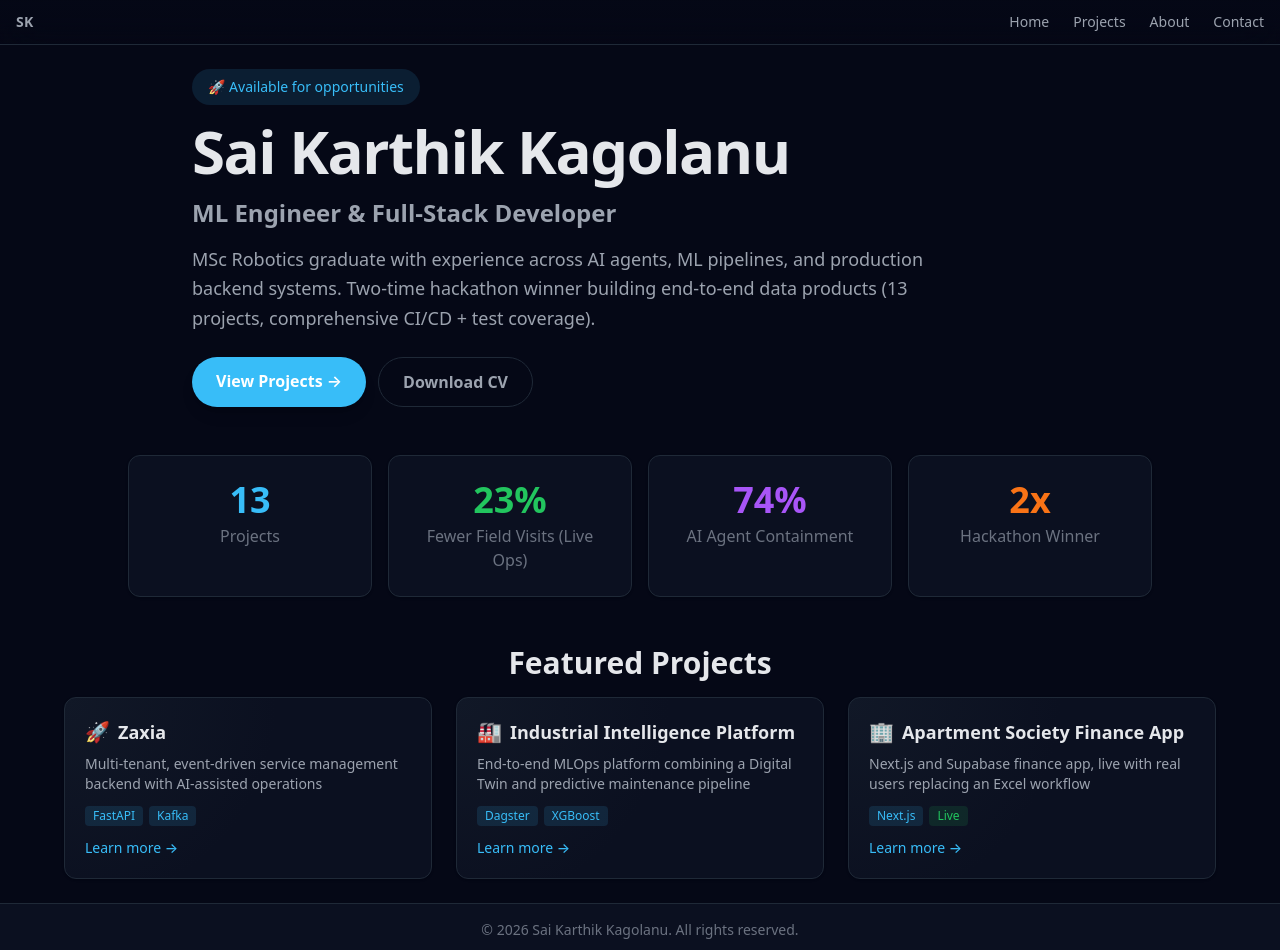
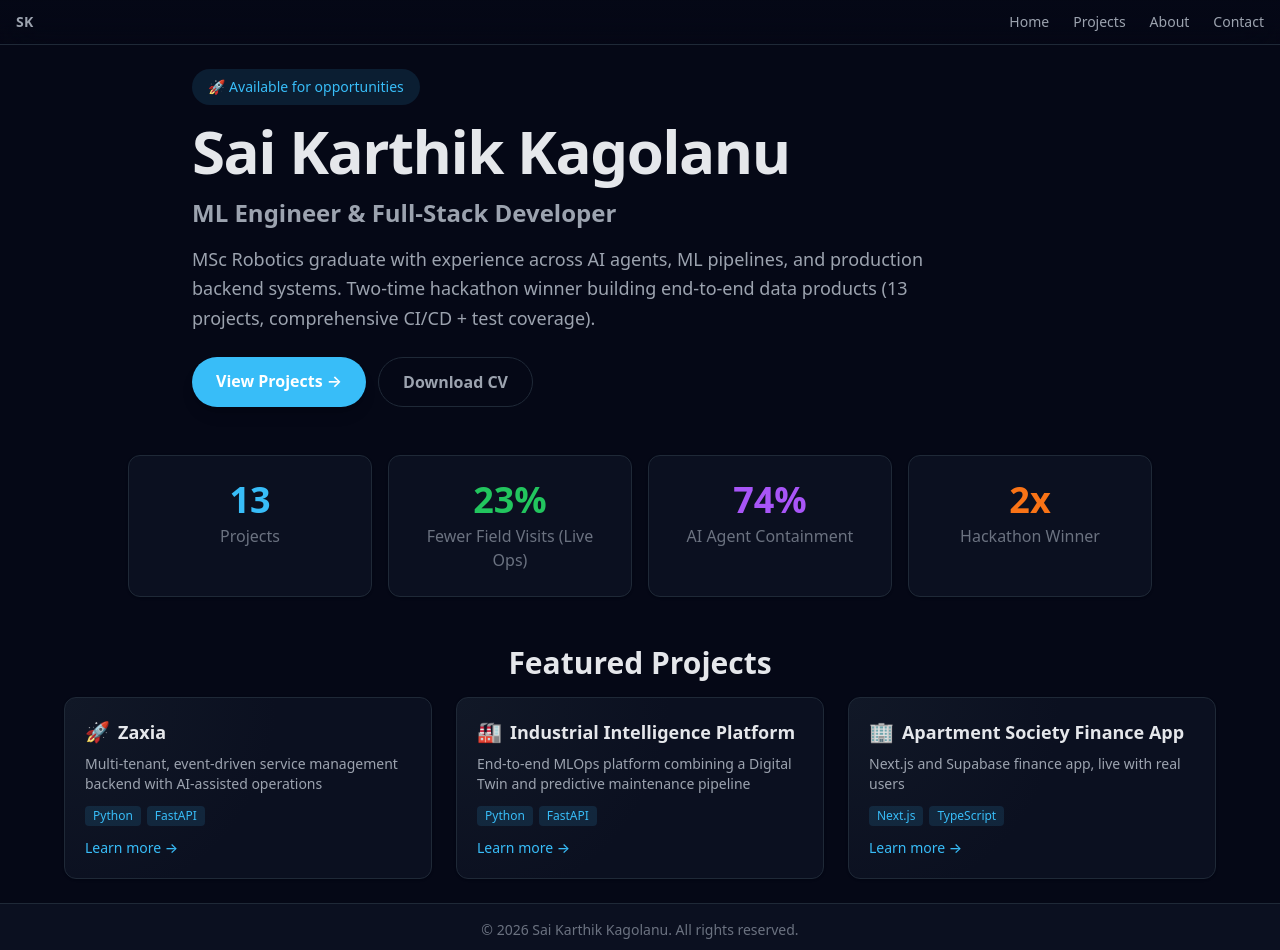
Before and after one commit to SkullKrak7/portfolio-website, a Next.js app: page / in a window 1280 px wide. Shown: the top 950 px of the page. Built offline with nearby package versions, Linux system fonts and the light colour scheme.

Commit message:
refactor: dynamically render featured projects on homepage and soften CLAUDE.md brittle numbers

```diff
--- a/app/page.tsx
+++ b/app/page.tsx
@@ -1,3 +1,5 @@
+import { projects } from '@/lib/projects'
+
 export default function Home() {
   return (
     <>
@@ -70,68 +72,40 @@ export default function Home() {
       <section className="container mx-auto px-4 lg:px-8 py-4 lg:py-6">
         <h2 className="text-2xl md:text-3xl font-bold mb-4 text-center" style={{ color: 'var(--text-primary)' }}>Featured Projects</h2>
         <div className="grid md:grid-cols-2 lg:grid-cols-3 gap-4 lg:gap-6 max-w-6xl mx-auto">
-          {/* Zaxia */}
-          <div className="group p-4 md:p-5 rounded-xl shadow hover:shadow-xl transition-all flex flex-col h-full" style={{
+          {projects.filter(p => p.featured).slice(0, 3).map((project) => (
+            <div key={project.slug} className="group p-4 md:p-5 rounded-xl shadow hover:shadow-xl transition-all flex flex-col h-full" style={{
               background: 'radial-gradient(circle at top left, #111827 0%, var(--bg-elevated) 52%)',
               border: '1px solid var(--border-subtle)'
             }}>
               <div className="flex items-center gap-2 mb-2">
-              <div className="text-xl">🚀</div>
-              <h3 className="text-base md:text-lg font-semibold" style={{ color: 'var(--text-primary)' }}>Zaxia</h3>
+                <div className="text-xl">
+                  {project.slug === 'zaxia' ? '🚀' :
+                   project.slug === 'industrial-intelligence-platform' ? '🏭' :
+                   project.slug === 'taa-society-treasurer' ? '🏢' :
+                   project.slug === 'retail-odyssey' ? '🏆' : '✨'}
+                </div>
+                <h3 className="text-base md:text-lg font-semibold" style={{ color: 'var(--text-primary)' }}>{project.title}</h3>
               </div>
               <p className="mb-3 text-xs md:text-sm flex-grow" style={{ color: 'var(--text-secondary)' }}>
-              Multi-tenant, event-driven service management backend with AI-assisted operations
+                {project.description}
               </p>
               <div className="flex gap-1.5 mb-3 flex-wrap text-xs" style={{ color: 'var(--text-muted)' }}>
-              <span className="px-2 py-0.5 rounded" style={{ background: 'var(--accent-soft)', color: 'var(--accent)' }}>FastAPI</span>
-              <span className="px-2 py-0.5 rounded" style={{ background: 'var(--accent-soft)', color: 'var(--accent)' }}>Kafka</span>
+                {project.tags.slice(0, 2).map(tag => (
+                  <span key={tag} className="px-2 py-0.5 rounded" style={{
+                    background: tag === 'Live' ? 'rgba(34, 197, 94, 0.12)' :
+                                tag === '🏆 Winner' ? 'rgba(234, 179, 8, 0.12)' : 'var(--accent-soft)',
+                    color: tag === 'Live' ? 'var(--accent-success)' :
+                           tag === '🏆 Winner' ? 'var(--accent-warning)' : 'var(--accent)'
+                  }}>
+                    {tag}
+                  </span>
+                ))}
               </div>
-            <a href="/projects/zaxia" className="text-xs md:text-sm font-medium hover:underline mt-auto" style={{ color: 'var(--accent)' }}>
+              <a href={`/projects/${project.slug}`} className="text-xs md:text-sm font-medium hover:underline mt-auto" style={{ color: 'var(--accent)' }}>
                 Learn more →
               </a>
             </div>
-
-          {/* Industrial Intelligence Platform */}
-          <div className="group p-4 md:p-5 rounded-xl shadow hover:shadow-xl transition-all flex flex-col h-full" style={{
-            background: 'radial-gradient(circle at top left, #111827 0%, var(--bg-elevated) 52%)',
-            border: '1px solid var(--border-subtle)'
-          }}>
-            <div className="flex items-center gap-2 mb-2">
-              <div className="text-xl">🏭</div>
-              <h3 className="text-base md:text-lg font-semibold" style={{ color: 'var(--text-primary)' }}>Industrial Intelligence Platform</h3>
-            </div>
-            <p className="mb-3 text-xs md:text-sm flex-grow" style={{ color: 'var(--text-secondary)' }}>
-              End-to-end MLOps platform combining a Digital Twin and predictive maintenance pipeline
-            </p>
-            <div className="flex gap-1.5 mb-3 flex-wrap text-xs" style={{ color: 'var(--text-muted)' }}>
-              <span className="px-2 py-0.5 rounded" style={{ background: 'var(--accent-soft)', color: 'var(--accent)' }}>Dagster</span>
-              <span className="px-2 py-0.5 rounded" style={{ background: 'var(--accent-soft)', color: 'var(--accent)' }}>XGBoost</span>
-            </div>
-            <a href="/projects/industrial-intelligence-platform" className="text-xs md:text-sm font-medium hover:underline mt-auto" style={{ color: 'var(--accent)' }}>
-              Learn more →
-            </a>
-          </div>
-
-          {/* Apartment Society Finance App */}
-          <div className="group p-4 md:p-5 rounded-xl shadow hover:shadow-xl transition-all flex flex-col h-full" style={{
-            background: 'radial-gradient(circle at top left, #111827 0%, var(--bg-elevated) 52%)',
-            border: '1px solid var(--border-subtle)'
-          }}>
-            <div className="flex items-center gap-2 mb-2">
-              <div className="text-xl">🏢</div>
-              <h3 className="text-base md:text-lg font-semibold" style={{ color: 'var(--text-primary)' }}>Apartment Society Finance App</h3>
-            </div>
-            <p className="mb-3 text-xs md:text-sm flex-grow" style={{ color: 'var(--text-secondary)' }}>
-              Next.js and Supabase finance app, live with real users replacing an Excel workflow
-            </p>
-            <div className="flex gap-1.5 mb-3 flex-wrap text-xs" style={{ color: 'var(--text-muted)' }}>
-              <span className="px-2 py-0.5 rounded" style={{ background: 'var(--accent-soft)', color: 'var(--accent)' }}>Next.js</span>
-              <span className="px-2 py-0.5 rounded" style={{ background: 'rgba(34, 197, 94, 0.12)', color: 'var(--accent-success)' }}>Live</span>
-            </div>
-            <a href="/projects/taa-society-treasurer" className="text-xs md:text-sm font-medium hover:underline mt-auto" style={{ color: 'var(--accent)' }}>
-              Learn more →
-            </a>
-          </div>
+          ))}
         </div>
       </section>
     </main>
```
Also changed, not shown: 2 other files (tests, documents, lock files or other folders). Lines whose indentation alone changed are shown as unchanged.
